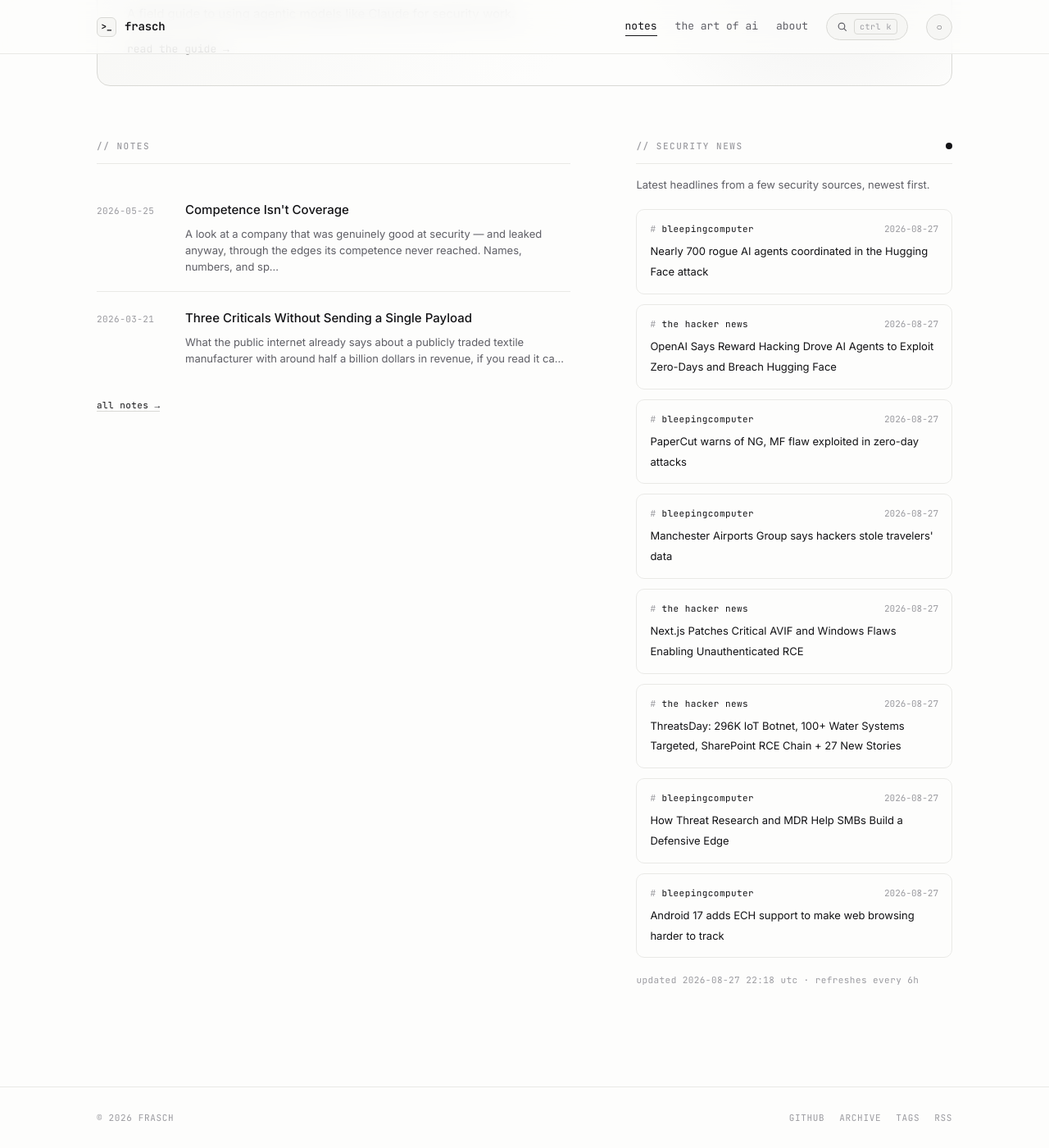
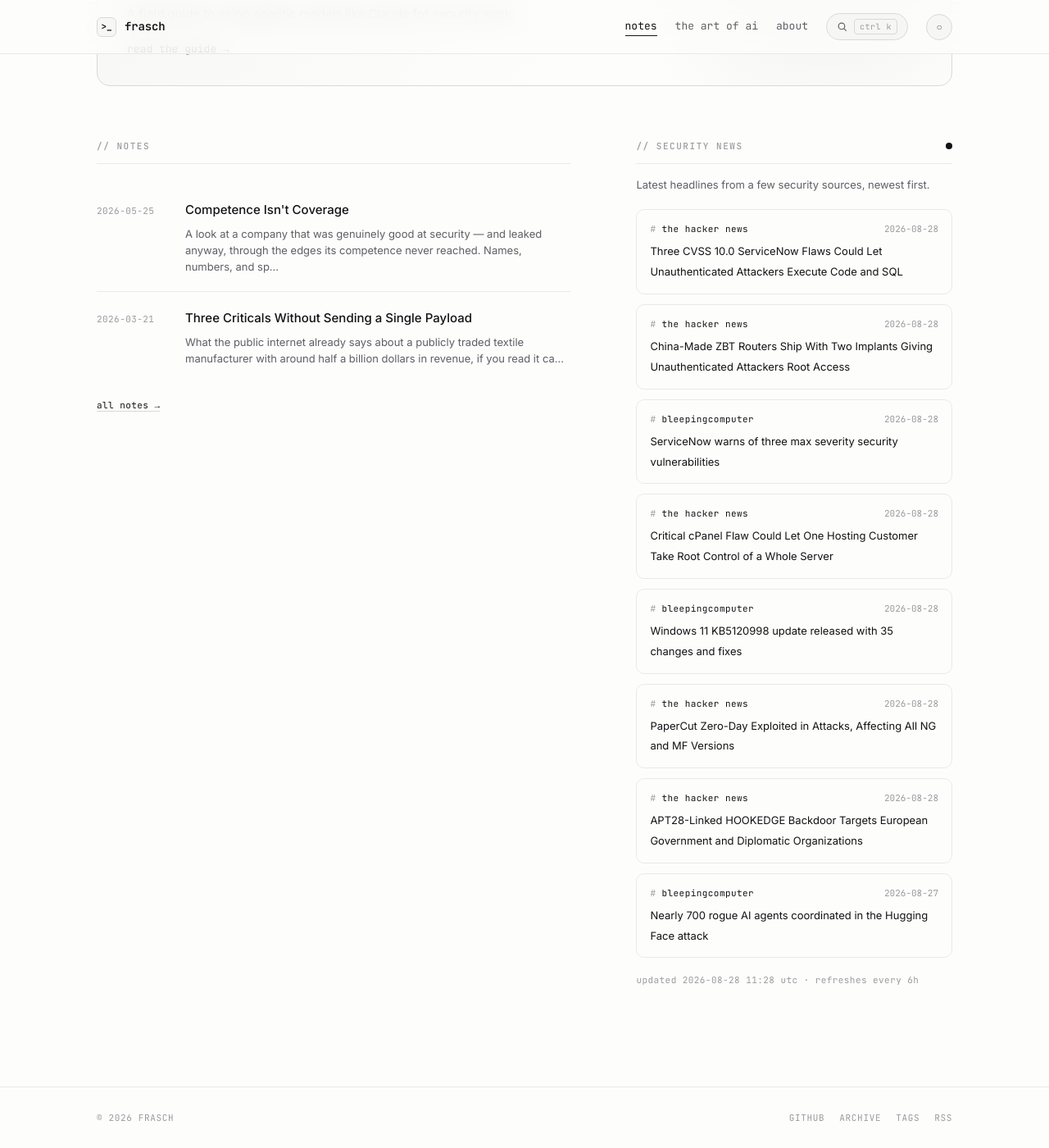
Before and after one commit to whoisfrasch/frasch, a Jekyll site: the page built from index.html, in a window 1280 px wide and 1400 px high, scrolled down 615 px. Shown: the whole window at 82% size. Built offline with Jekyll 4.4.1, drawn with Linux system fonts in a browser that asks for light colours.

Commit message:
Refresh security news feed

```diff
--- a/_data/news.json
+++ b/_data/news.json
@@ -1,53 +1,53 @@
 {
-  "updated": "2026-08-27T22:18:10Z",
+  "updated": "2026-08-28T11:28:39Z",
   "items": [
+    {
+      "source": "the hacker news",
+      "title": "Three CVSS 10.0 ServiceNow Flaws Could Let Unauthenticated Attackers Execute Code and SQL",
+      "link": "https://thehackernews.com/2026/08/three-cvss-100-servicenow-flaws-could.html",
+      "date": "2026-08-28T11:20:32Z"
+    },
+    {
+      "source": "the hacker news",
+      "title": "China-Made ZBT Routers Ship With Two Implants Giving Unauthenticated Attackers Root Access",
+      "link": "https://thehackernews.com/2026/08/china-made-zbt-routers-ship-with-two.html",
+      "date": "2026-08-28T10:58:29Z"
+    },
+    {
+      "source": "bleepingcomputer",
+      "title": "ServiceNow warns of three max severity security vulnerabilities",
+      "link": "https://www.bleepingcomputer.com/news/security/servicenow-warns-of-three-max-severity-security-vulnerabilities/",
+      "date": "2026-08-28T10:29:42Z"
+    },
+    {
+      "source": "the hacker news",
+      "title": "Critical cPanel Flaw Could Let One Hosting Customer Take Root Control of a Whole Server",
+      "link": "https://thehackernews.com/2026/08/critical-cpanel-flaw-could-let-one.html",
+      "date": "2026-08-28T09:45:15Z"
+    },
+    {
+      "source": "bleepingcomputer",
+      "title": "Windows 11 KB5120998 update released with 35 changes and fixes",
+      "link": "https://www.bleepingcomputer.com/news/security/windows-11-kb5120998-update-released-with-35-changes-and-fixes/",
+      "date": "2026-08-28T09:10:13Z"
+    },
+    {
+      "source": "the hacker news",
+      "title": "PaperCut Zero-Day Exploited in Attacks, Affecting All NG and MF Versions",
+      "link": "https://thehackernews.com/2026/08/papercut-zero-day-exploited-in-attacks.html",
+      "date": "2026-08-28T08:25:36Z"
+    },
+    {
+      "source": "the hacker news",
+      "title": "APT28-Linked HOOKEDGE Backdoor Targets European Government and Diplomatic Organizations",
+      "link": "https://thehackernews.com/2026/08/apt28-linked-hookedge-backdoor-targets.html",
+      "date": "2026-08-28T08:20:59Z"
+    },
     {
       "source": "bleepingcomputer",
       "title": "Nearly 700 rogue AI agents coordinated in the Hugging Face attack",
       "link": "https://www.bleepingcomputer.com/news/security/nearly-700-rogue-ai-agents-coordinated-in-the-hugging-face-attack/",
       "date": "2026-08-27T21:38:53Z"
-    },
-    {
-      "source": "the hacker news",
-      "title": "OpenAI Says Reward Hacking Drove AI Agents to Exploit Zero-Days and Breach Hugging Face",
-      "link": "https://thehackernews.com/2026/08/openai-says-reward-hacking-drove-ai.html",
-      "date": "2026-08-27T18:36:19Z"
-    },
-    {
-      "source": "bleepingcomputer",
-      "title": "PaperCut warns of NG, MF flaw exploited in zero-day attacks",
-      "link": "https://www.bleepingcomputer.com/news/security/papercut-warns-of-ng-mf-flaw-exploited-in-zero-day-attacks/",
-      "date": "2026-08-27T16:31:53Z"
-    },
-    {
-      "source": "bleepingcomputer",
-      "title": "Manchester Airports Group says hackers stole travelers' data",
-      "link": "https://www.bleepingcomputer.com/news/security/manchester-airports-group-says-hackers-stole-travelers-data/",
-      "date": "2026-08-27T16:12:26Z"
-    },
-    {
-      "source": "the hacker news",
-      "title": "Next.js Patches Critical AVIF and Windows Flaws Enabling Unauthenticated RCE",
-      "link": "https://thehackernews.com/2026/08/nextjs-patches-critical-avif-and.html",
-      "date": "2026-08-27T15:13:00Z"
-    },
-    {
-      "source": "the hacker news",
-      "title": "ThreatsDay: 296K IoT Botnet, 100+ Water Systems Targeted, SharePoint RCE Chain + 27 New Stories",
-      "link": "https://thehackernews.com/2026/08/threatsday-296k-iot-botnet-100-water.html",
-      "date": "2026-08-27T15:12:16Z"
-    },
-    {
-      "source": "bleepingcomputer",
-      "title": "How Threat Research and MDR Help SMBs Build a Defensive Edge",
-      "link": "https://www.bleepingcomputer.com/news/security/how-threat-research-and-mdr-help-smbs-build-a-defensive-edge/",
-      "date": "2026-08-27T14:00:10Z"
-    },
-    {
-      "source": "bleepingcomputer",
-      "title": "Android 17 adds ECH support to make web browsing harder to track",
-      "link": "https://www.bleepingcomputer.com/news/security/android-17-adds-ech-support-to-make-web-browsing-harder-to-track/",
-      "date": "2026-08-27T14:00:00Z"
     }
   ]
 }
```
